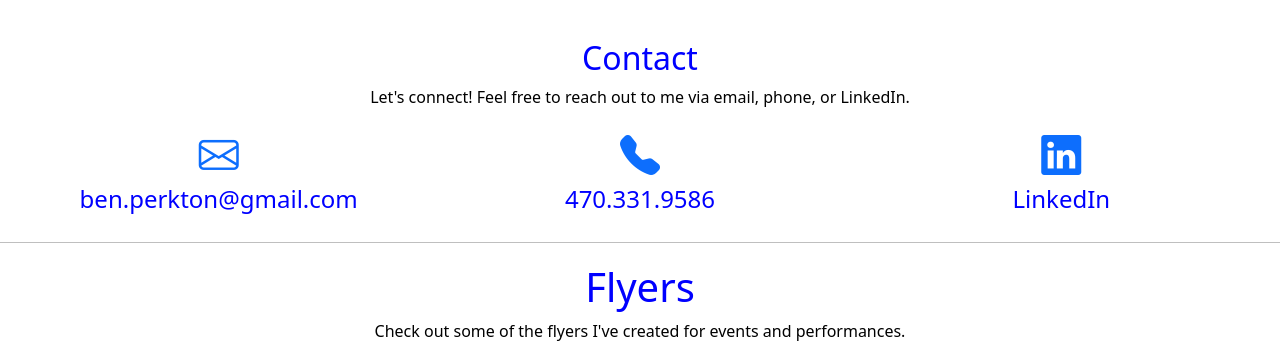
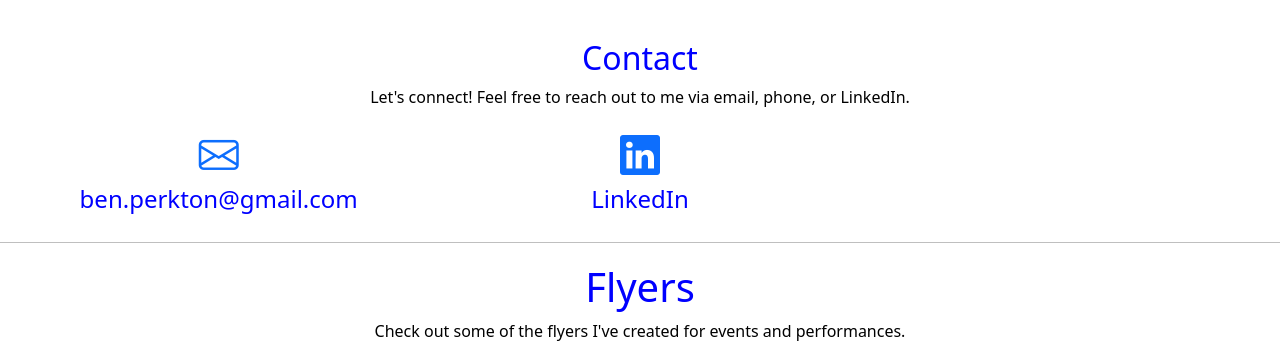
Before and after one commit to ben-perk/Porfolio-Project, a plain HTML site: page index.html in a window 1280 px wide. Shown: the part 2160-2513 px from the top of the page. Drawn offline with nearby package versions, Linux system fonts and the light colour scheme.

Commit message:
Update index.html

```diff
--- a/index.html
+++ b/index.html
@@ -161,12 +161,12 @@
           <h4>ben.perkton@gmail.com</h4>
         </a>
       </div>
-      <div class="col-12 col-md-4 col-lg-4">
+      <!-- <div class="col-12 col-md-4 col-lg-4">
         <a href="tel:4703319586" aria-label="Phone">
           <i class="bi bi-telephone-fill fs-1" alt="Phone icon"></i>
           <h4>470.331.9586</h4>
         </a>
-      </div>
+      </div> -->
       <div class="col-12 col-md-4 col-lg-4">
         <a href="https://www.linkedin.com/in/benjamin-perkton-96424633a/" aria-label="LinkedIn">
           <i class="bi bi-linkedin linkedin-icon fs-1" width="200%" height="200%"></i>
```
